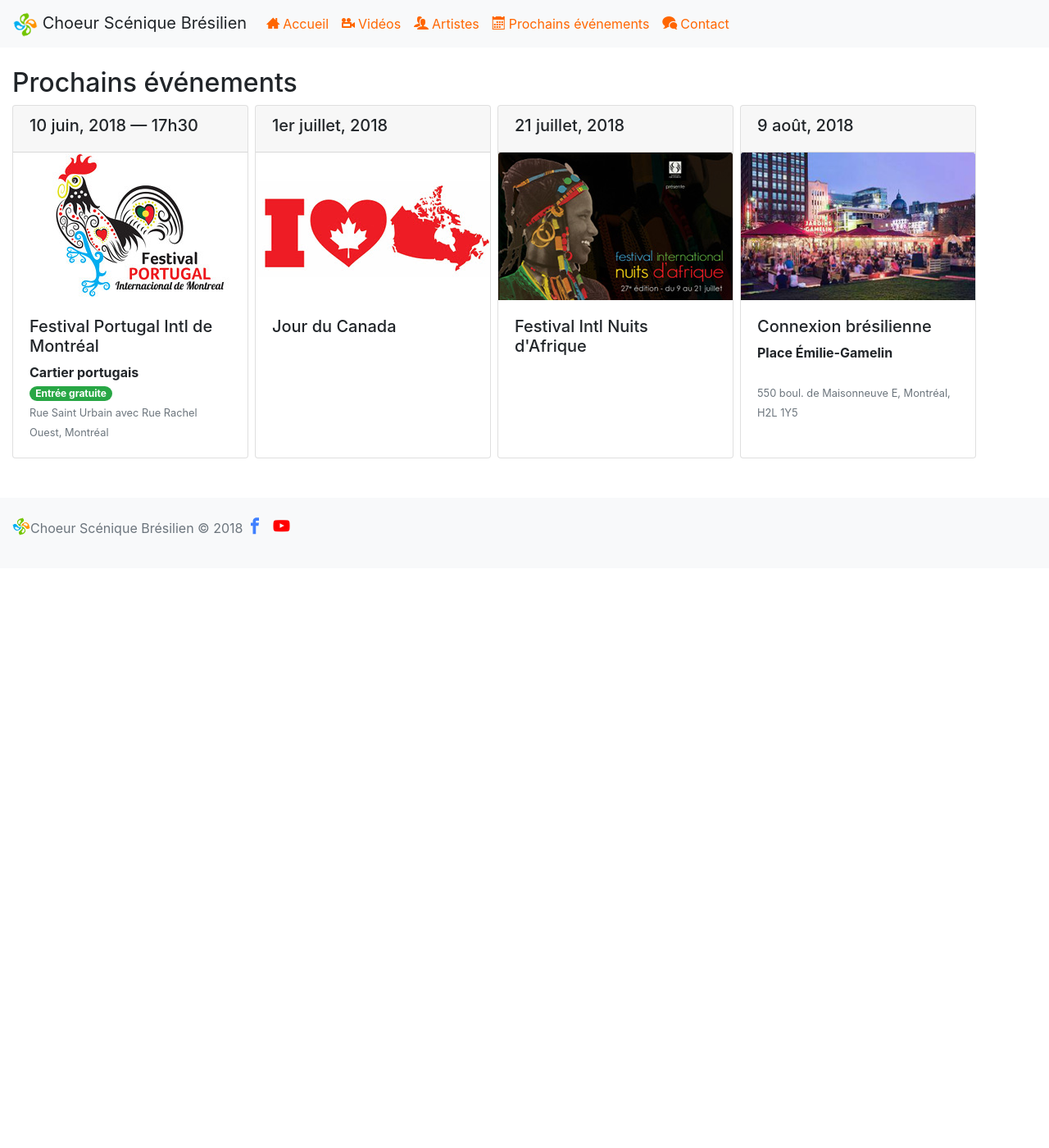
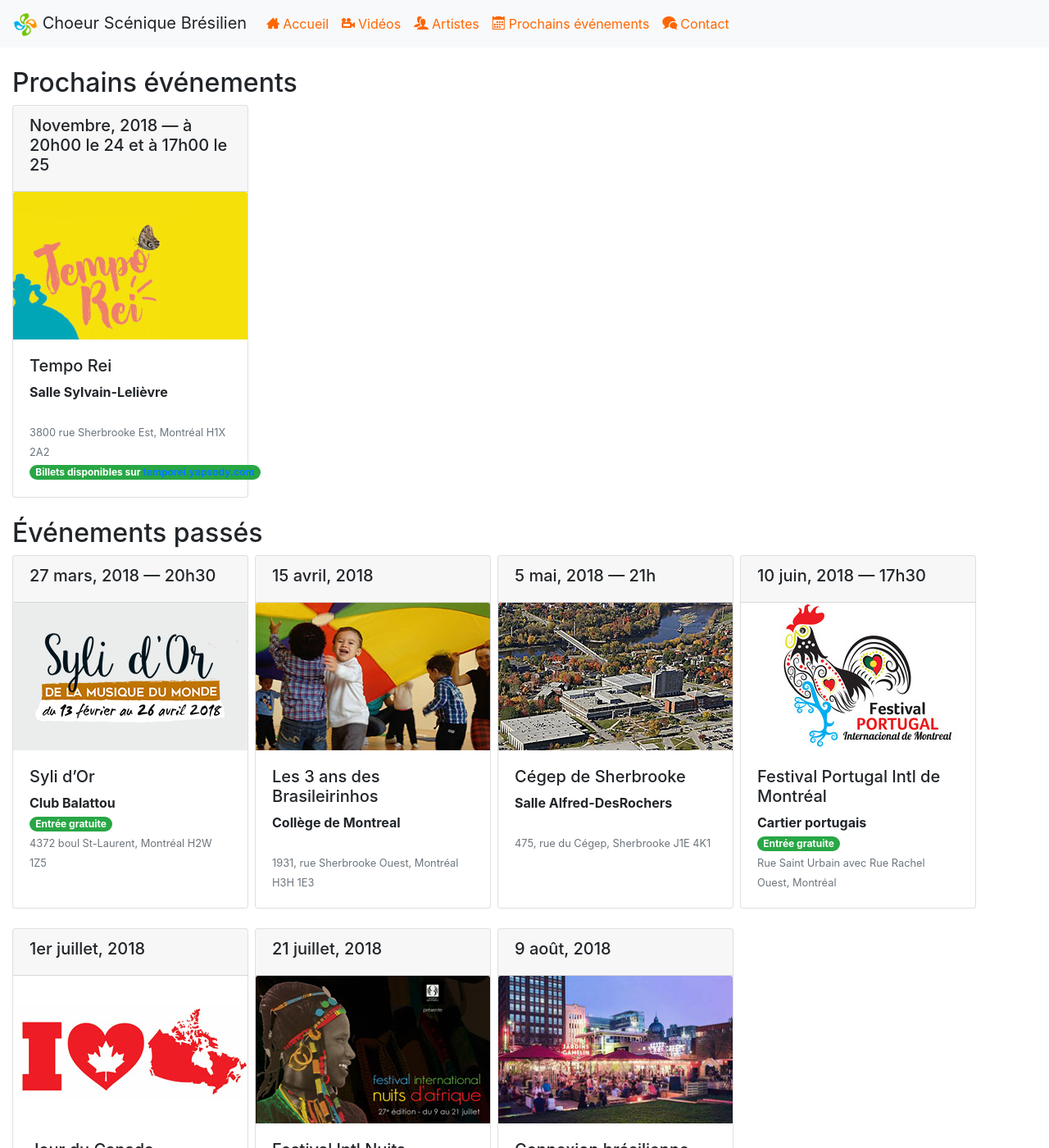
Before and after one commit to corocenicobrasileiro/corocenicobrasileiro.github.io, a Jekyll site: the page built from evenements.html, in a window 1280 px wide and 1400 px high. Shown: the whole window at 82% size. Built offline with Jekyll 4.4.1, drawn with Linux system fonts in a browser that asks for light colours; nearby versions of some CDN libraries; some web fonts are replaced.

Commit message:
Update evenements.html

```diff
--- a/evenements.html
+++ b/evenements.html
@@ -1,12 +1,27 @@
 ---
 layout: default
 ---
+<h2>Prochains événements</h2>
+<div class="container-fluid">
+    <div class="row">
+        <div class="card mr-2 mb-4">
+            <div class="card-header">
+                <h5>Novembre, 2018 &mdash; à 20h00 le 24 et à 17h00 le 25</h5>
+            </div>
+            <img src="/img/evenements/2018_nov-temporei.jpg" class="card-img-top" />
+            <div class="card-body">
+                <h5>Tempo Rei</h5>
+                <p class="card-text"><strong>Salle Sylvain-Lelièvre</strong> <br/><small class="text-muted"><br/>3800 rue Sherbrooke Est, Montréal H1X 2A2</small><br/><span class="badge badge-pill badge-success">Billets disponibles sur <a href="https://temporei.yapsody.com/" target="_blank">temporei.yapsody.com</a></span></p>
+            </div>
+        </div>
+    </div>
+</div>
 
-<h2>Prochains événements</h2>
+
+<h2>Événements passés</h2>
 
 <div class="container-fluid">
     <div class="row">
-        <!--
         <div class="card mr-2 mb-4">
             <div class="card-header">
                 <h5>27 mars, 2018 &mdash; 20h30</h5>
@@ -37,7 +52,6 @@
                 <p class="card-text"><strong>Salle Alfred-DesRochers</strong> <br/><small class="text-muted"><br/>475, rue du Cégep, Sherbrooke J1E 4K1</small></p>
             </div>
         </div>
--->
         <div class="card mr-2 mb-4">
             <div class="card-header">
                 <h5>10 juin, 2018 &mdash; 17h30</h5>
```
